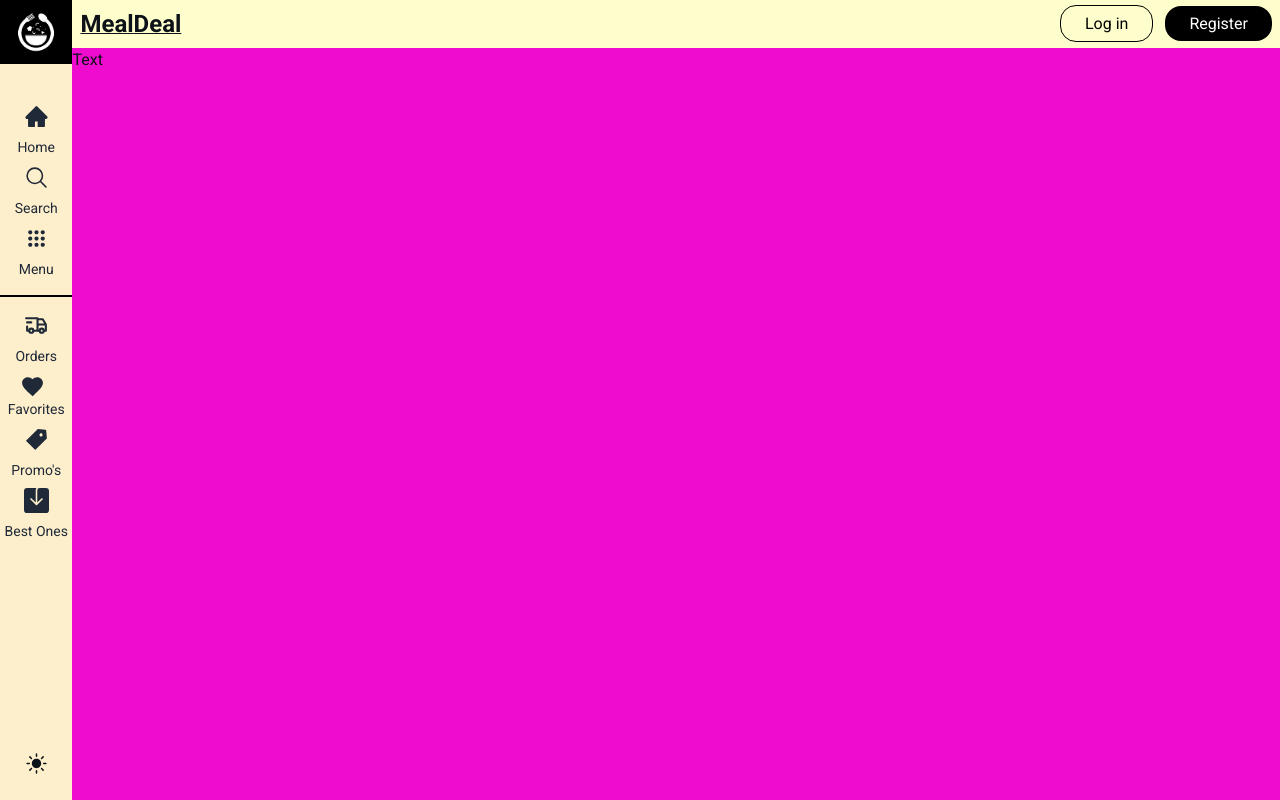
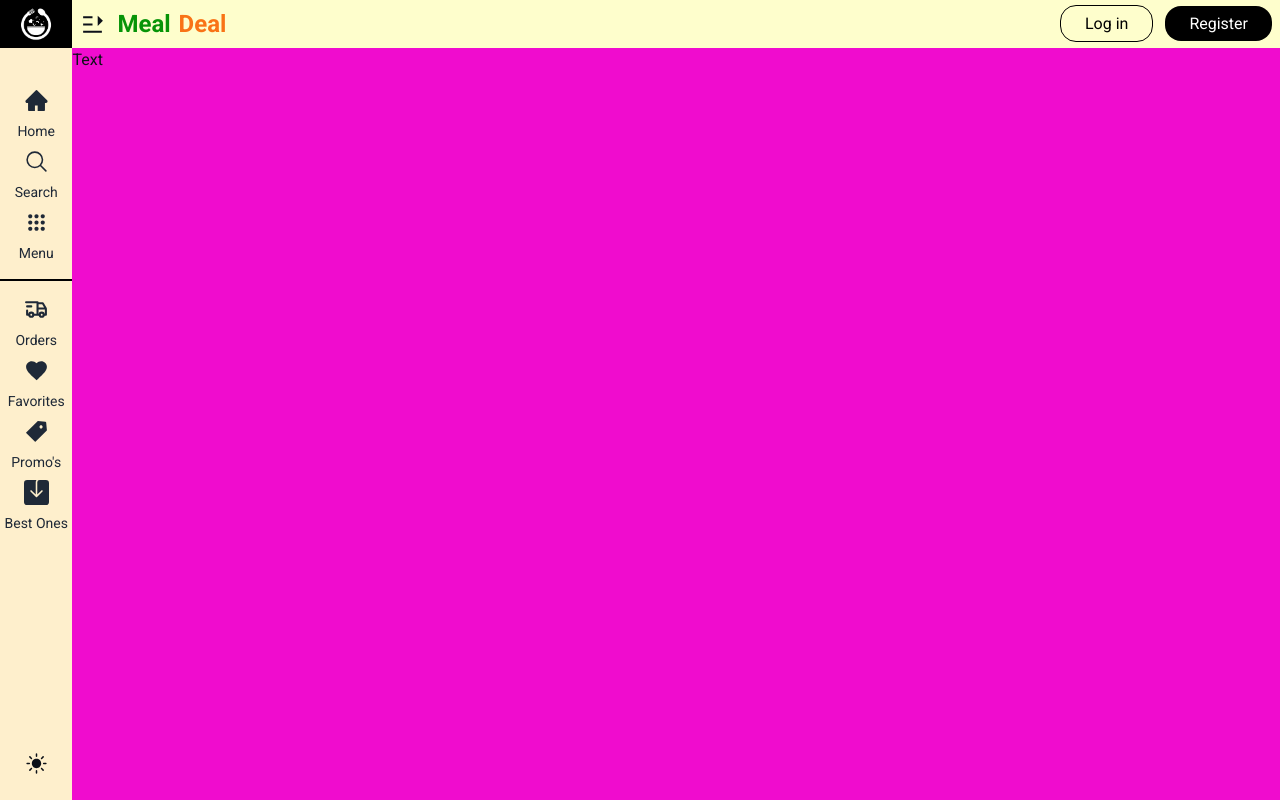
Before and after one commit to G-GraceCode/Meal-Deal, a Next.js app in the folder meal-ordering/: page / in a window 1280 px wide. Built offline with nearby package versions, Linux system fonts and the light colour scheme.

Commit message:
Update 3 files

```diff
--- a/meal-ordering/src/components/navbar/Navbar.js
+++ b/meal-ordering/src/components/navbar/Navbar.js
@@ -1,12 +1,19 @@
 import Link from "next/link";
+import { RiMenuUnfoldFill } from "react-icons/ri";
 
 export default function Navbar() {
   return (
     <nav className="sticky top-0 inset-x-0 bg-[#fefecc]">
       <div className="flex flex-row items-center justify-between p-2">
-        <Link href={"/"} className="font-semibold text-2xl">
-          Meal<span>Deal</span>
-        </Link>
+        <div className="flex items-center gap-3">
+          <RiMenuUnfoldFill size={25} />
+          <Link
+            href={"/"}
+            className="font-semibold text-2xl no-underline text-secondary"
+          >
+            Meal<span className="text-primary ml-2">Deal</span>
+          </Link>
+        </div>
         <div>
           <Link
             href={"/"}
--- a/meal-ordering/src/components/sidebar/Sidenav.js
+++ b/meal-ordering/src/components/sidebar/Sidenav.js
@@ -18,15 +18,15 @@ export default function Sidenav() {
   return (
     <>
       <aside className="sticky top-0 flex items-center flex-col justify-start bg-[#feeFcc]">
-        <div className="relative bg-[#000] w-full h-16 flex items-center justify-center">
+        <div className="relative bg-[#000] w-full h-12 flex items-center justify-center">
           <Image
             src={"/meal.png"}
-            width={200}
-            height={200}
+            width={100}
+            height={100}
             // layout={"fill"}
             // objectFit={"contain"}
             alt={"meal-logo"}
-            className="absolute inset-y-0 w-12 mx-auto mt-2"
+            className="absolute inset-y-0 w-10 mx-auto mt-1"
           />
         </div>
         <ul
@@ -48,7 +48,7 @@ export default function Sidenav() {
             <TbTruckDelivery size={25} className="mb-2" /> <p>Orders</p>
           </li>
           <li className="flex flex-col items-center">
-            <MdFavorite size={25} className="mr-2" /> Favorites
+            <MdFavorite size={25} className="mb-2" /> Favorites
           </li>
           {/* <li className="flex flex-col items-center">
             <FaWallet size={25} className="mr-2" /> <p>Wallet </p>
--- a/meal-ordering/tailwind.config.js
+++ b/meal-ordering/tailwind.config.js
@@ -1,18 +1,23 @@
 /** @type {import('tailwindcss').Config} */
 module.exports = {
   content: [
-    './src/pages/**/*.{js,ts,jsx,tsx,mdx}',
-    './src/components/**/*.{js,ts,jsx,tsx,mdx}',
-    './src/app/**/*.{js,ts,jsx,tsx,mdx}',
+    "./src/pages/**/*.{js,ts,jsx,tsx,mdx}",
+    "./src/components/**/*.{js,ts,jsx,tsx,mdx}",
+    "./src/app/**/*.{js,ts,jsx,tsx,mdx}",
   ],
   theme: {
     extend: {
-      backgroundImage: {
-        'gradient-radial': 'radial-gradient(var(--tw-gradient-stops))',
-        'gradient-conic':
-          'conic-gradient(from 180deg at 50% 50%, var(--tw-gradient-stops))',
+      colors: {
+        primary: "var(--primary)",
+        secondary: "var(--secondary)",
+        bg: "var(--bg)",
+        bg2: "var(--bg-2)",
+        fontPrimary: "var(--font-primary)",
+        fontSecondary: "var(--font-secondary)",
+        borderColor: "var(--border-c)",
+        borderColor2: "var(--border-c2)",
       },
     },
   },
   plugins: [],
-}
+};
```
